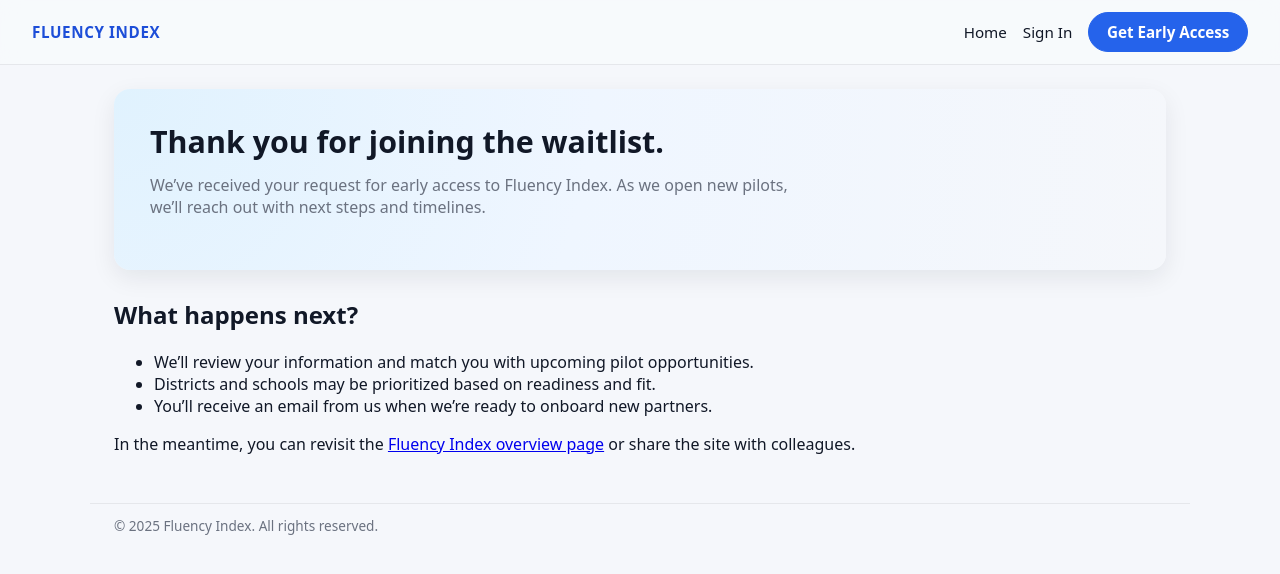
After one commit to jsquales/fluencyindex_site, a FastAPI app: template app/templates/signup_thanks.html in a window 1280 px wide. The commit adds this page. Shown: the top 574 px of the page. Run offline with FastAPI, Linux system fonts and the light colour scheme; the template is opened without the code that fills it, so the values that code supplies are empty.

Commit message:
fix nav links for login and signup.

```diff
--- a/app/main.py
+++ b/app/main.py
@@ -1,6 +1,6 @@
 from pathlib import Path
 
-from fastapi import FastAPI, Request
+from fastapi import FastAPI, Request, Form
 from fastapi.responses import HTMLResponse
 from fastapi.staticfiles import StaticFiles
 from fastapi.templating import Jinja2Templates
@@ -33,7 +33,8 @@ async def login(request: Request):
 
 
 @app.get("/signup", response_class=HTMLResponse)
-async def signup(request: Request):
+async def signup_get(request: Request):
+    # Show the waitlist form
     return templates.TemplateResponse(
         "signup.html",
         {
@@ -41,3 +42,29 @@ async def signup(request: Request):
             "page_title": "Get Early Access | Fluency Index"
         }
     )
+
+
+@app.post("/signup", response_class=HTMLResponse)
+async def signup_post(
+    request: Request,
+    name: str = Form(...),
+    role: str = Form(...),
+    email: str = Form(...),
+    notes: str = Form(""),
+):
+    """
+    Handle the Join the Pilot Waitlist form submission.
+
+    For now, we just log it; later we can store in a DB or send an email.
+    """
+    # This will show up in Render logs:
+    print("New waitlist signup:", {"name": name, "role": role, "email": email, "notes": notes})
+
+    return templates.TemplateResponse(
+        "signup_thanks.html",
+        {
+            "request": request,
+            "page_title": "Thanks for Joining the Waitlist | Fluency Index",
+            "name": name,
+        }
+    )
--- a/app/templates/base.html
+++ b/app/templates/base.html
@@ -13,8 +13,8 @@
     <div class="logo">Fluency Index</div>
     <nav class="nav-links">
       <a href="/">Home</a>
-      <a href="/auth/login">Sign In</a>
-      <a href="/auth/signup" class="btn-primary">Get Early Access</a>
+      <a href="/login">Sign In</a>
+      <a href="/signup" class="btn-primary">Get Early Access</a>
     </nav>
   </header>
 
--- /dev/null
+++ b/app/templates/signup_thanks.html
@@ -0,0 +1,30 @@
+{% extends "base.html" %}
+
+{% block content %}
+<section class="hero">
+  <div class="hero-text">
+    <h1>Thank you for joining the waitlist{{ name and (", " ~ name) or "" }}.</h1>
+    <p class="hero-subtitle">
+      We’ve received your request for early access to Fluency Index.
+      As we open new pilots, we’ll reach out with next steps and timelines.
+    </p>
+  </div>
+</section>
+
+<section class="auth-section">
+  <div class="auth-card">
+    <h2>What happens next?</h2>
+    <ul class="next-steps">
+      <li>We’ll review your information and match you with upcoming pilot opportunities.</li>
+      <li>Districts and schools may be prioritized based on readiness and fit.</li>
+      <li>You’ll receive an email from us when we’re ready to onboard new partners.</li>
+    </ul>
+
+    <p class="helper-text">
+      In the meantime, you can revisit the
+      <a href="/">Fluency Index overview page</a>
+      or share the site with colleagues.
+    </p>
+  </div>
+</section>
+{% endblock %}
```
Also changed, not shown: app/templates/signup.html (+14 -9 lines).
